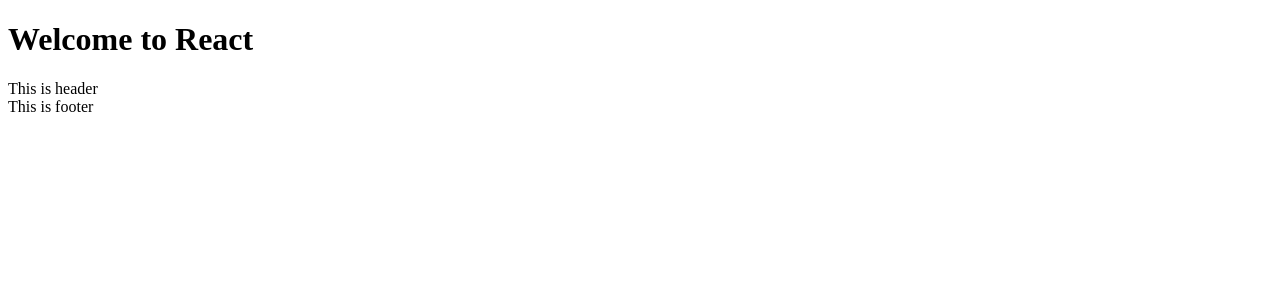
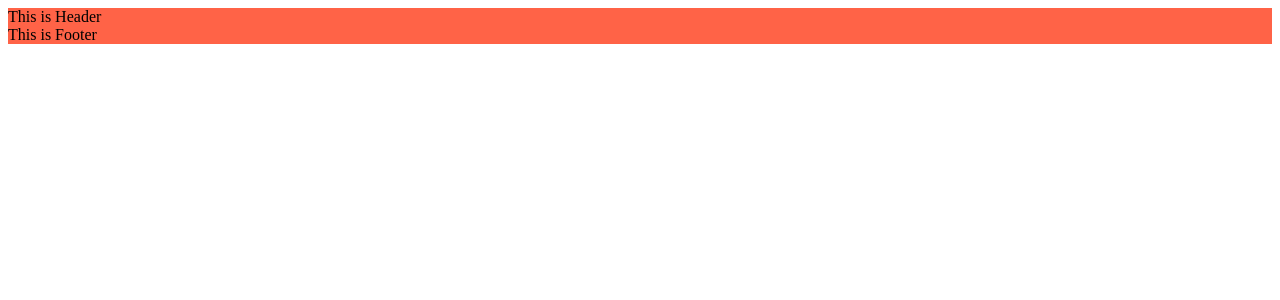
Before and after one commit to aurelius0523/spring-react-frontend, a React app: page / in a window 1280 px wide. Shown: the top 300 px of the page. Built offline with nearby package versions, Linux system fonts and the light colour scheme.

Commit message:
Merged from css-feature

```diff
--- a/index.html
+++ b/index.html
@@ -7,7 +7,6 @@
     <meta http-equiv="X-UA-Compatible" content="ie=edge">
     <title>React Boilerplate</title>
 </head>
-<h1>Welcome to React</h1>
 
 <body>
     <div id="app"></div>
--- a/src/components/Footer.jsx
+++ b/src/components/Footer.jsx
@@ -1,3 +1,3 @@
 import React from "react";
 
-export const Footer = () => <div>This is footer</div>;
+export default () => <footer>This is Footer</footer>;
--- a/src/components/Header.jsx
+++ b/src/components/Header.jsx
@@ -1,3 +1,3 @@
 import React from "react";
 
-export const Header = () => <div>This is header</div>;
+export default () => <header>This is Header</header>;
--- a/src/containers/App.jsx
+++ b/src/containers/App.jsx
@@ -1,7 +1,8 @@
 import React from "react";
 import { format } from "url";
-import { Header } from "../components/Header";
-import { Footer } from "../components/Footer";
+import Header from "../components/Header";
+import Footer from "../components/Footer";
+import style from "../styles/main.css";
 
 export default class App extends React.Component {
   render() {
--- /dev/null
+++ b/src/styles/main.css
@@ -0,0 +1,3 @@
+div {
+  background-color: tomato;
+}
--- a/webpack.config.js
+++ b/webpack.config.js
@@ -33,11 +33,14 @@
       {
         test: /\.(js|jsx)$/,
         include: SRC_DIR,
-        exclude: NODE_DIR,
-        exclude: MAVEN_NODE_DIR,
+        exclude: [NODE_DIR, MAVEN_NODE_DIR],
         use: {
           loader: "babel-loader"
         }
+      },
+      {
+        test: /\.css$/,
+        use: ["style-loader", "css-loader"]
       }
     ]
   },
```
